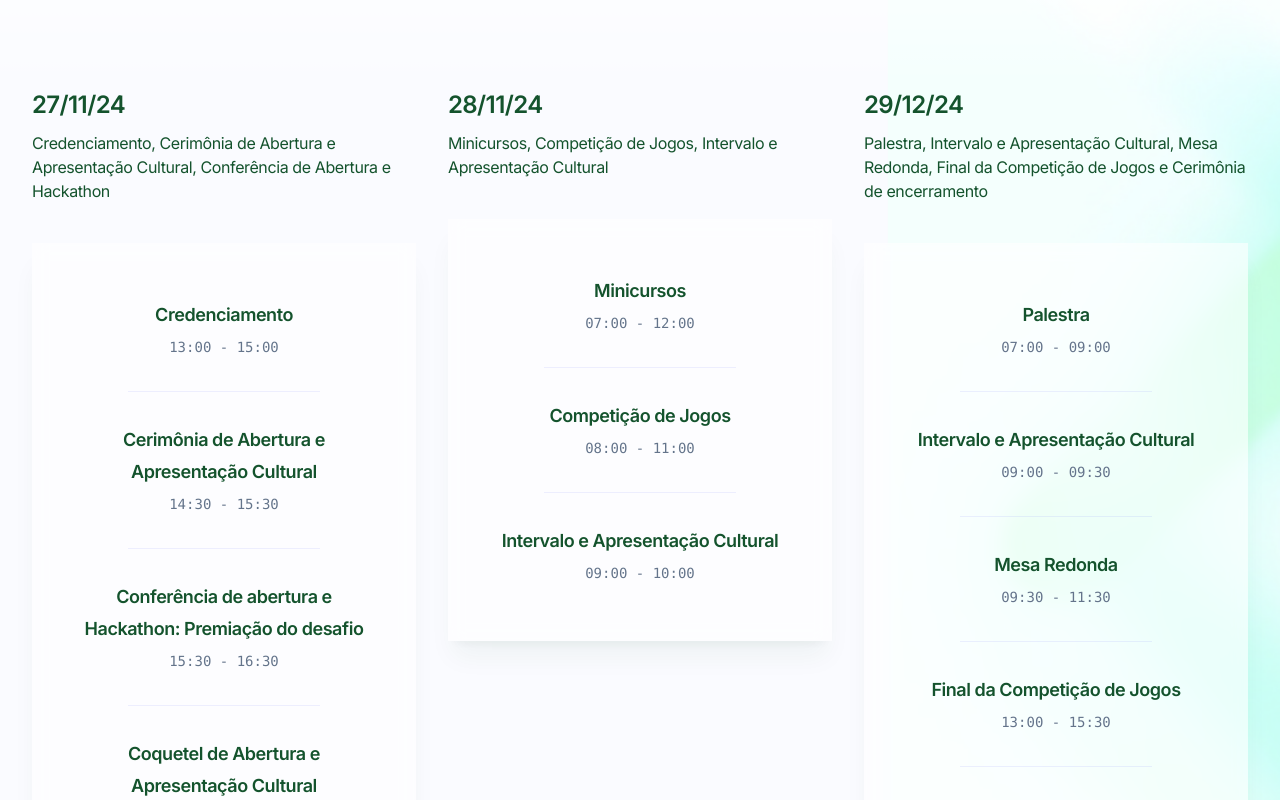
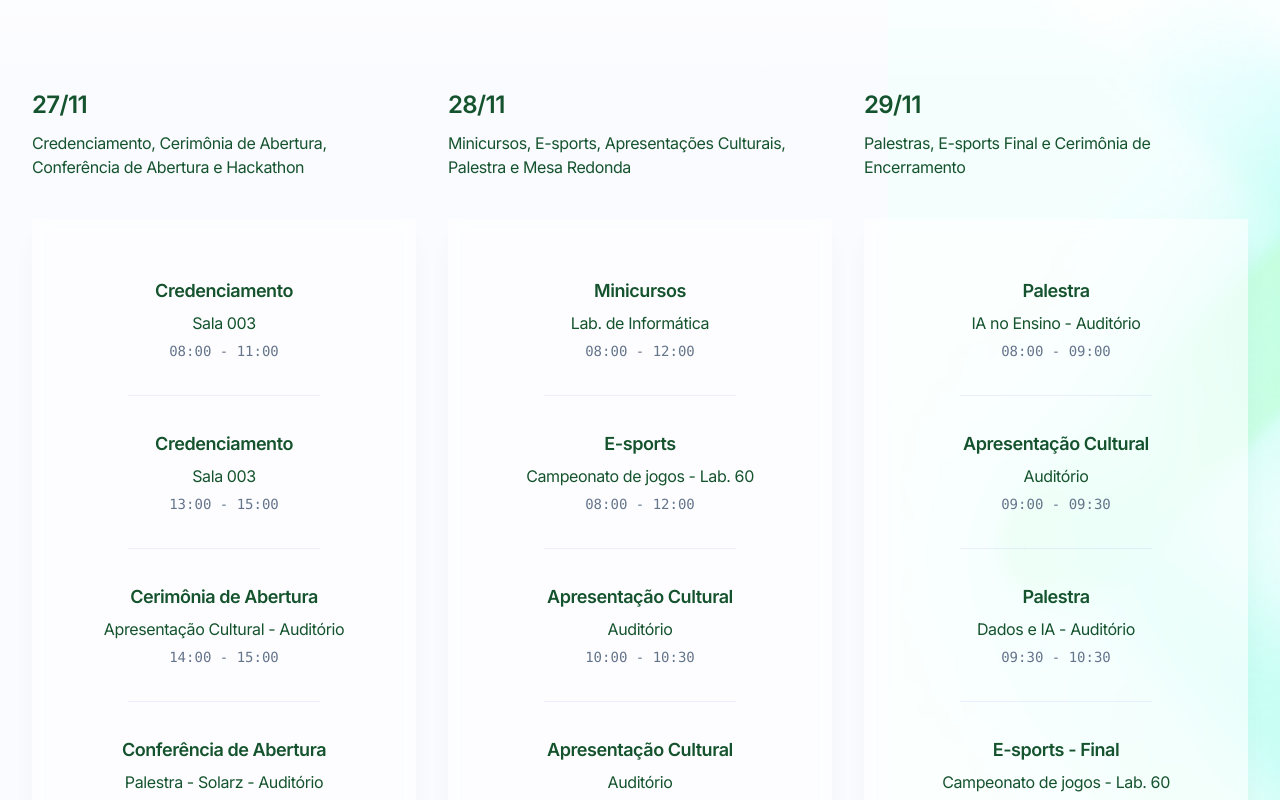
Before and after one commit to ruangustavo/etal, a Next.js app: page / in a window 1280 px wide. Shown: the part 1240-2040 px from the top of the page. Built offline with nearby package versions, Linux system fonts and the light colour scheme.

Commit message:
feat: update schedule

```diff
--- a/src/app/layout.tsx
+++ b/src/app/layout.tsx
@@ -22,7 +22,8 @@ export const metadata: Metadata = {
     template: '%s - ETAL',
     default: 'ETAL - Encontro de Tecnologia do Alto Oeste Potiguar',
   },
-  description: 'Participe do ETAL 2024 - 15 Anos de IFRN: Inovação, Crescimento e Tecnologias Impactando Vidas. Programa com minicursos, competição de jogos, apresentações culturais e muito mais de 27 a 29 de dezembro. Celebre 15 anos de transformação no IFRN.',
+  description:
+    'Participe do ETAL 2024 - 15 Anos de IFRN: Inovação, Crescimento e Tecnologias Impactando Vidas. Programa com minicursos, competição de jogos, apresentações culturais e muito mais de 27 a 29 de novembro. Celebre 15 anos de transformação no IFRN.',
 }
 
 export default function RootLayout({
--- a/src/components/Hero.tsx
+++ b/src/components/Hero.tsx
@@ -10,18 +10,18 @@ export function Hero() {
         <div className="mx-auto max-w-2xl lg:max-w-4xl lg:px-12">
           <h1 className="font-display text-2xl font-bold tracking-tighter text-green-600 sm:text-3xl">
             <span className="sr-only">ETAL - </span> Encontro de Tecnologia do
-            Alto Oeste Potiguar
+            Alto Oeste Potiguar 2024
           </h1>
-          <div className="mt-6 space-y-6 font-display tracking-tight text-green-900 text-lg sm:text-2xl">
+          <div className="mt-6 space-y-6 font-display text-lg tracking-tight text-green-900 sm:text-2xl">
             <p>
-              Junte-se a nós de 27 a 29 de dezembro de 2024 para uma série de
+              Junte-se a nós de 27 a 29 de novembro de 2024 para uma série de
               eventos que celebram 15 anos de inovação, crescimento e avanços
               tecnológicos no IFRN.
             </p>
 
             <p>Explore nossa programação, que inclui:</p>
 
-            <ul className="list-disc pr-2">
+            <ul className="list-disc *:pl-4">
               <li>Minicursos imersivos em diferentes áreas</li>
               <li>Competição de jogos envolvente</li>
               <li>Apresentações e intervenções culturais estimulantes </li>
@@ -42,7 +42,7 @@ export function Hero() {
           <dl className="mt-10 grid grid-cols-2 gap-x-10 gap-y-6 sm:mt-16 sm:gap-x-16 sm:gap-y-10 sm:text-center lg:auto-cols-auto lg:grid-flow-col lg:grid-cols-none lg:justify-start lg:text-left">
             {[
               ['Localização', 'Pau dos Ferros'],
-              ['Data', '27 a 29 de dezembro de 2024'],
+              ['Data', '27 a 29 de novembro de 2024'],
             ].map(([name, value]) => (
               <div key={name}>
                 <dt className="font-mono text-sm text-green-600">{name}</dt>
--- a/src/components/Schedule.tsx
+++ b/src/components/Schedule.tsx
@@ -21,103 +21,121 @@ interface Day {
 
 const schedule: Day[] = [
   {
-    date: '27/11/24',
-    dateTime: 'quarta',
+    date: '27/11',
+    dateTime: 'quarta-feira',
     summary:
-      'Credenciamento, Cerimônia de Abertura e Apresentação Cultural, Conferência de Abertura e Hackathon',
+      'Credenciamento, Cerimônia de Abertura, Conferência de Abertura e Hackathon',
     timeSlots: [
       {
         name: 'Credenciamento',
-        description: null,
+        description: 'Sala 003',
+        start: '08:00',
+        end: '11:00',
+      },
+      {
+        name: 'Credenciamento',
+        description: 'Sala 003',
         start: '13:00',
         end: '15:00',
       },
       {
-        name: 'Cerimônia de Abertura e Apresentação Cultural',
-        description: null,
-        start: '14:30',
-        end: '15:30',
+        name: 'Cerimônia de Abertura',
+        description: 'Apresentação Cultural - Auditório',
+        start: '14:00',
+        end: '15:00',
       },
       {
-        name: 'Conferência de abertura e Hackathon: Premiação do desafio',
-        description: null,
-        start: '15:30',
-        end: '16:30',
+        name: 'Conferência de Abertura',
+        description: 'Palestra - Solarz - Auditório',
+        start: '15:00',
+        end: '16:00',
       },
       {
-        name: 'Coquetel de Abertura e Apresentação Cultural',
-        description: null,
-        start: '16:30',
-        end: '18:00',
+        name: 'Hackathon',
+        description: 'Avaliação e premiação dos desafios - Auditório',
+        start: '15:00',
+        end: '16:00',
       },
     ],
   },
   {
-    date: '28/11/24',
-    dateTime: 'quinta',
+    date: '28/11',
+    dateTime: 'quinta-feira',
     summary:
-      'Minicursos, Competição de Jogos, Intervalo e Apresentação Cultural',
+      'Minicursos, E-sports, Apresentações Culturais, Palestra e Mesa Redonda',
     timeSlots: [
       {
         name: 'Minicursos',
-        description: null,
-        start: '07:00',
+        description: 'Lab. de Informática',
+        start: '08:00',
         end: '12:00',
       },
       {
-        name: 'Competição de Jogos',
-        description: null,
+        name: 'E-sports',
+        description: 'Campeonato de jogos - Lab. 60',
         start: '08:00',
-        end: '11:00',
+        end: '12:00',
       },
       {
-        name: 'Intervalo e Apresentação Cultural',
-        description: null,
-        start: '09:00',
-        end: '10:00',
+        name: 'Apresentação Cultural',
+        description: 'Auditório',
+        start: '10:00',
+        end: '10:30',
+      },
+      {
+        name: 'Apresentação Cultural',
+        description: 'Auditório',
+        start: '13:30',
+        end: '14:00',
+      },
+      {
+        name: 'Palestra',
+        description: 'Computação na Física - Auditório',
+        start: '14:00',
+        end: '15:00',
+      },
+      {
+        name: 'Mesa Redonda',
+        description: 'Talentos extraordinários - Auditório',
+        start: '15:00',
+        end: '16:00',
       },
     ],
   },
   {
-    date: '29/12/24',
-    dateTime: 'sexta',
-    summary:
-      'Palestra, Intervalo e Apresentação Cultural, Mesa Redonda, Final da Competição de Jogos e Cerimônia de encerramento',
+    date: '29/11',
+    dateTime: 'sexta-feira',
+    summary: 'Palestras, E-sports Final e Cerimônia de Encerramento',
     timeSlots: [
       {
         name: 'Palestra',
-        description: null,
-        start: '07:00',
+        description: 'IA no Ensino - Auditório',
+        start: '08:00',
         end: '09:00',
       },
       {
-        name: 'Intervalo e Apresentação Cultural',
-        description: null,
+        name: 'Apresentação Cultural',
+        description: 'Auditório',
         start: '09:00',
         end: '09:30',
       },
       {
-        name: 'Mesa Redonda',
-        description: null,
+        name: 'Palestra',
+        description: 'Dados e IA - Auditório',
         start: '09:30',
-        end: '11:30',
+        end: '10:30',
       },
       {
-        name: 'Final da Competição de Jogos',
-        description: null,
+        name: 'E-sports - Final',
+        description: 'Campeonato de jogos - Lab. 60',
         start: '13:00',
         end: '15:30',
       },
       {
-        name: 'Cerimônia de encerramento e entrega de premiações',
-        description: null,
+        name: 'Cerimônia de Encerramento',
+        description:
+          'Entrega de premiações e Apresentação Cultural - Auditório',
         start: '15:30',
-        end: '16:30',
-      },
-      {
-        name: 'Apresentação Cultural',
-        description: null,
-        start: '16:30',
         end: '17:00',
       },
     ],
```
